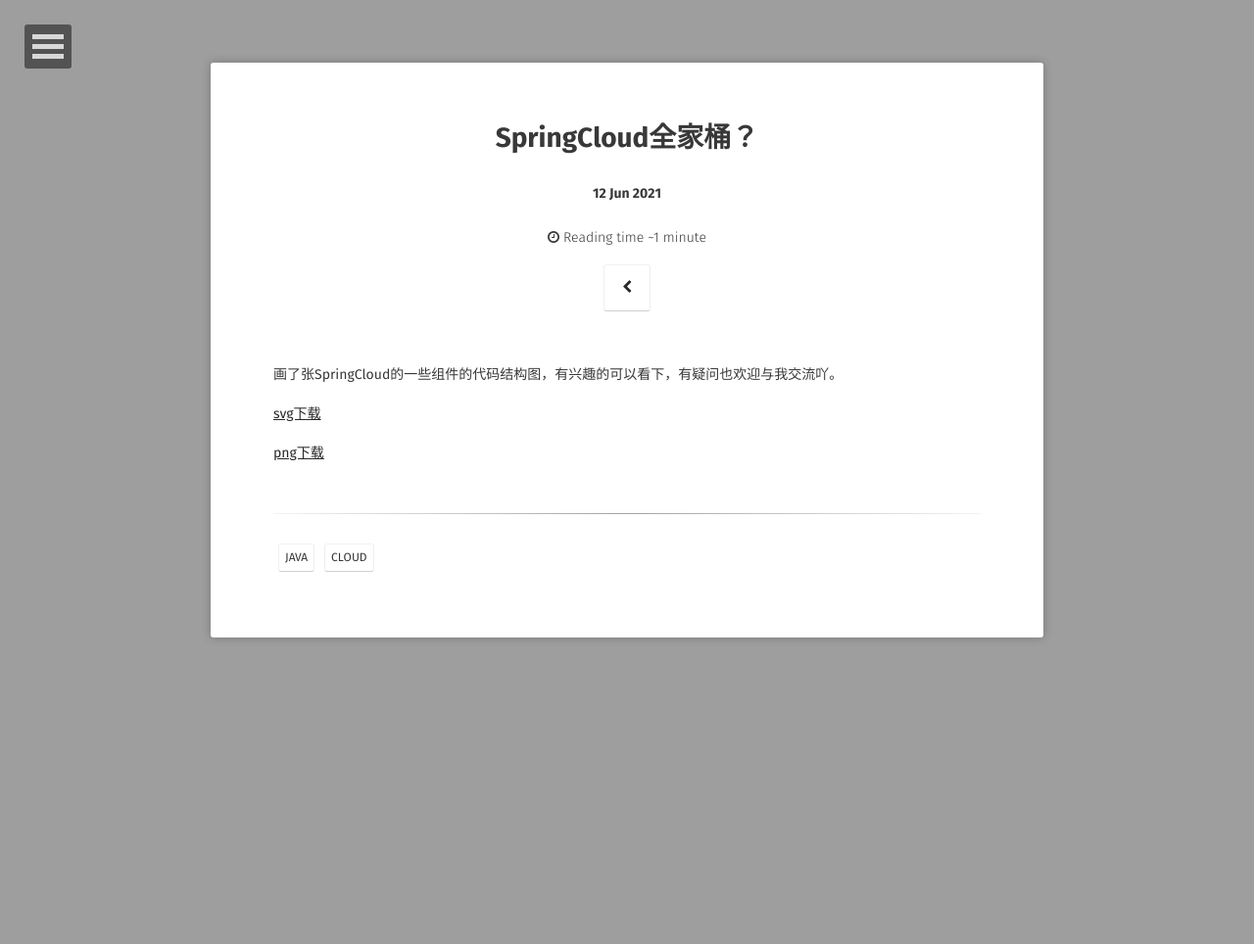
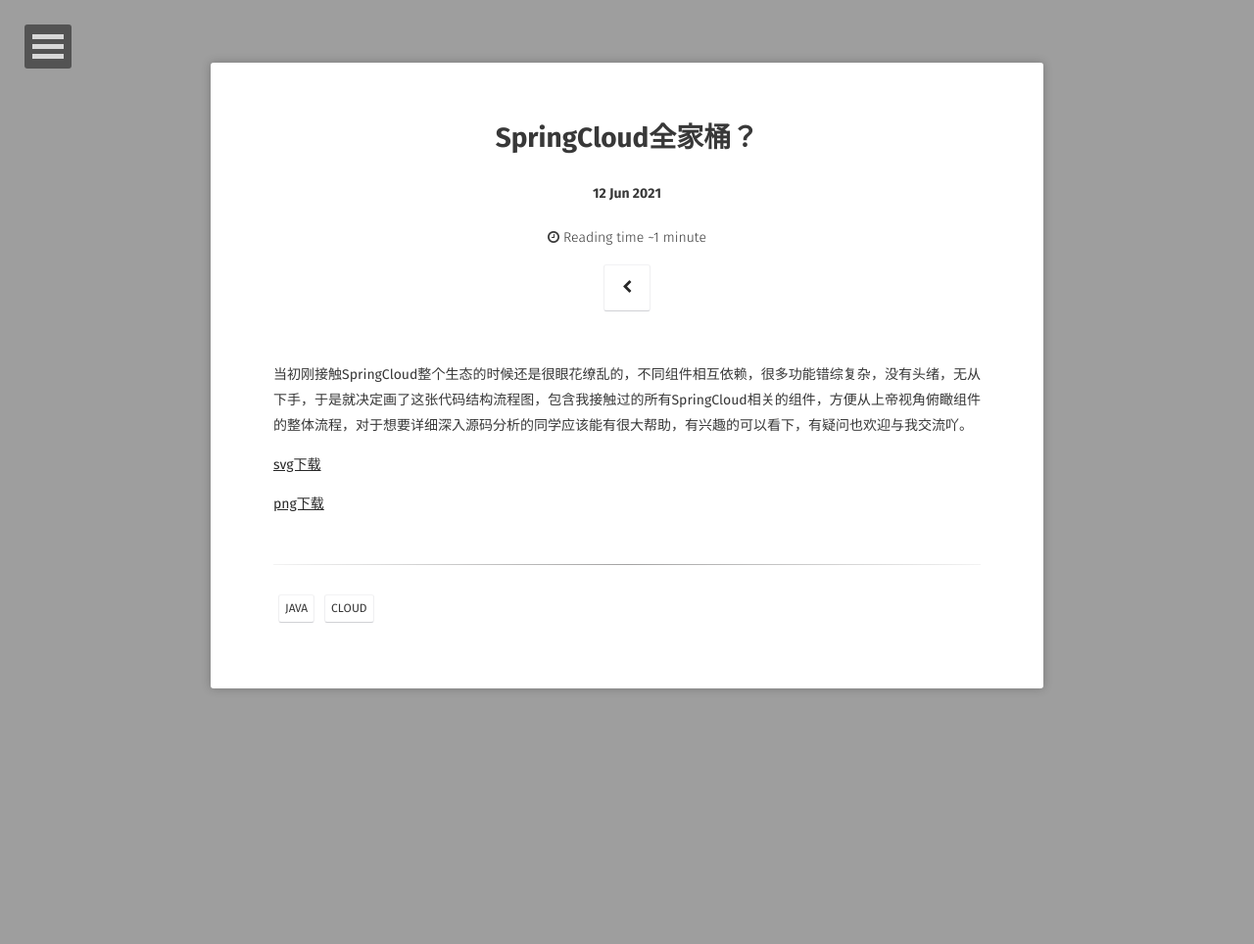
Before and after one commit to hyfsy/hyfsy.github.io, a Jekyll site: the page built from _posts/2021-10-02-spring-cloud-component-structure.md, in a window 1280 px wide. Shown: the whole page at 98% size. Built offline with Jekyll 4.4.1, drawn with Linux system fonts in a browser that asks for light colours; some web fonts are replaced.

Commit message:
修改文件部分描述信息

```diff
--- a/_posts/2021-10-02-spring-cloud-component-structure.md
+++ b/_posts/2021-10-02-spring-cloud-component-structure.md
@@ -13,7 +13,7 @@
 
 
 
-画了张SpringCloud的一些组件的代码结构图，有兴趣的可以看下，有疑问也欢迎与我交流吖。
+当初刚接触SpringCloud整个生态的时候还是很眼花缭乱的，不同组件相互依赖，很多功能错综复杂，没有头绪，无从下手，于是就决定画了这张代码结构流程图，包含我接触过的所有SpringCloud相关的组件，方便从上帝视角俯瞰组件的整体流程，对于想要详细深入源码分析的同学应该能有很大帮助，有兴趣的可以看下，有疑问也欢迎与我交流吖。
 
 [svg下载](../images/2021/10/02/001.svg)
 
```
Also changed, not shown: _posts/2020-09-08-hello-jekyll.md (+2 -0 lines), readme.txt (added).
